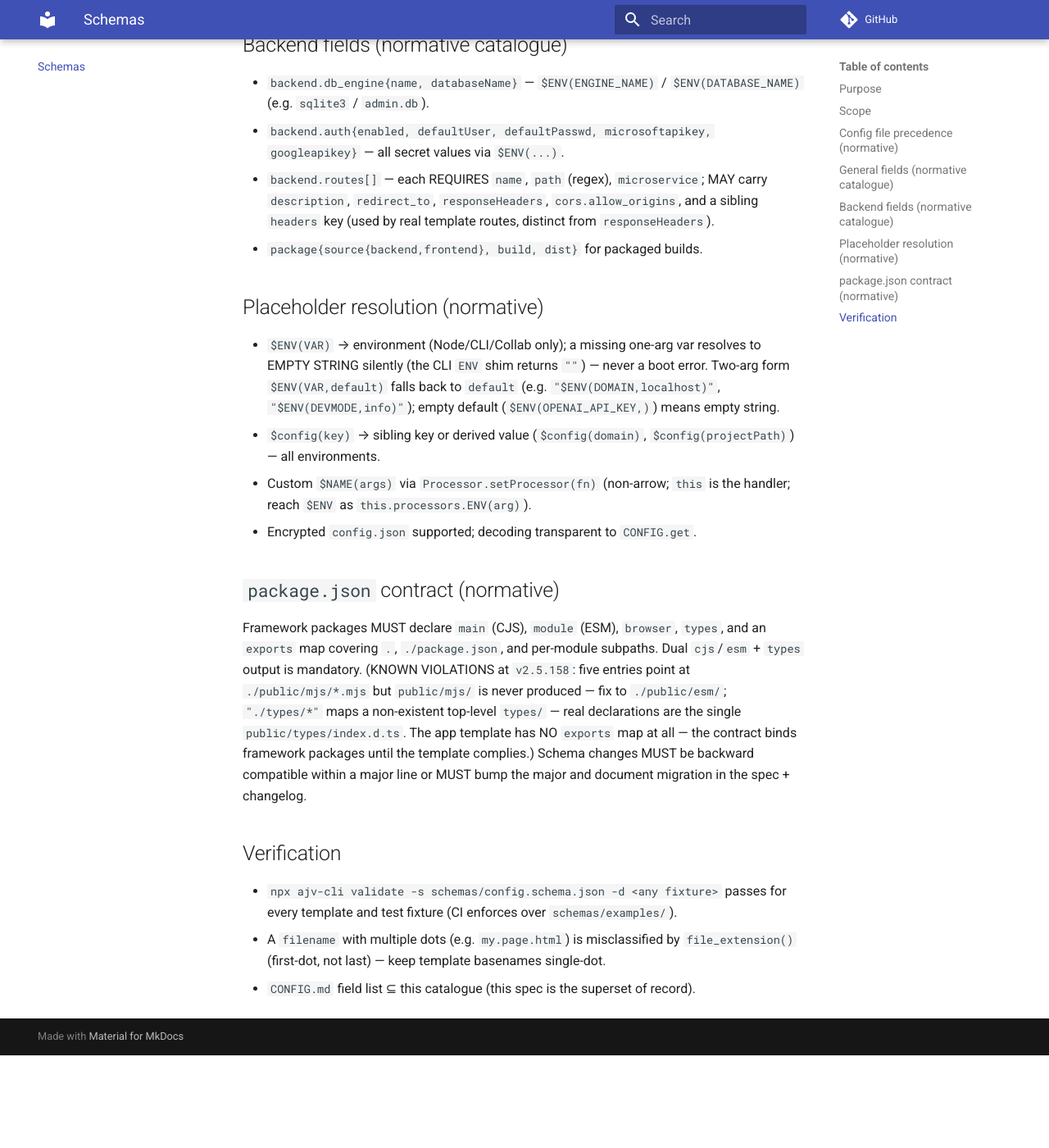
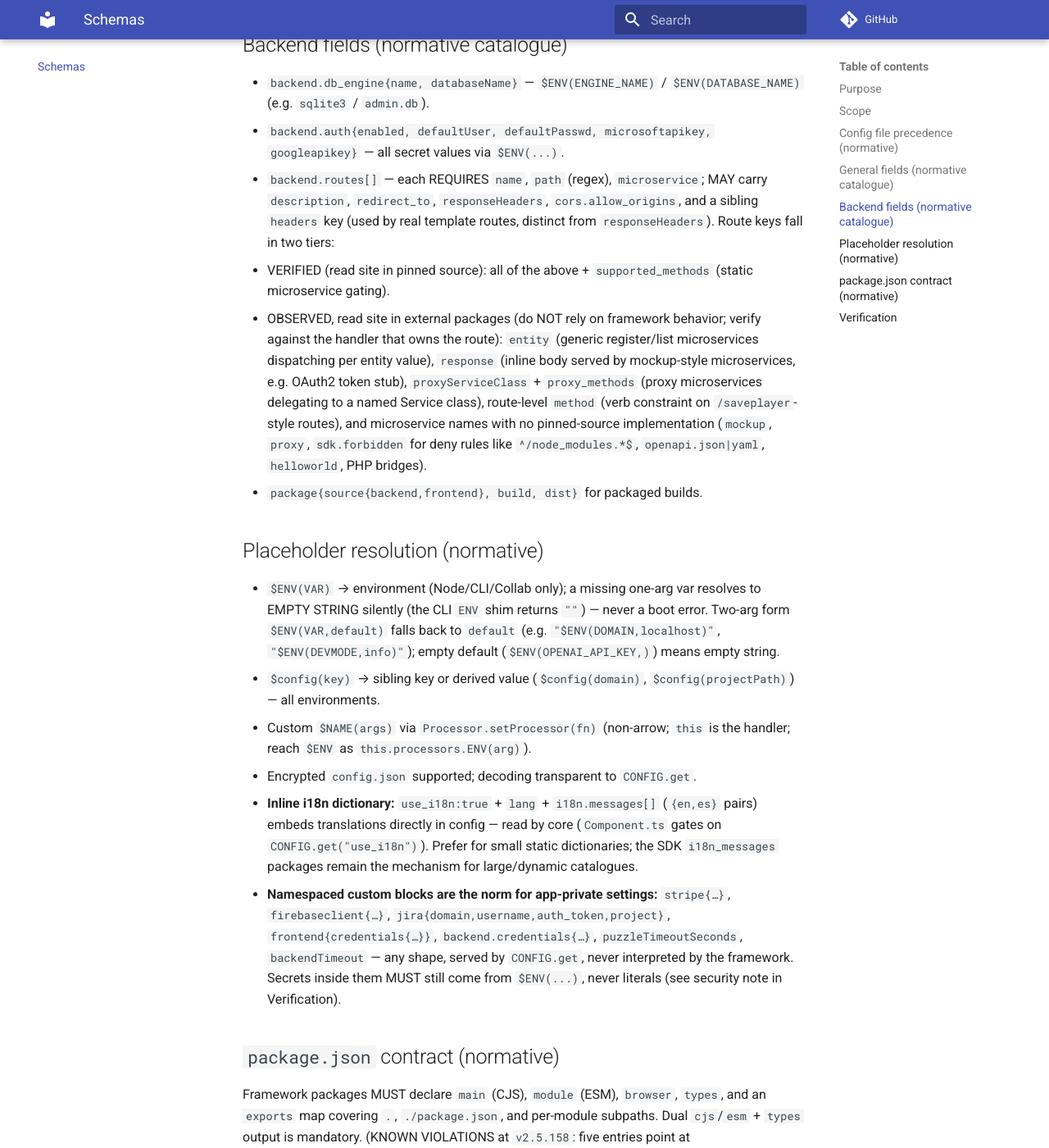
Before and after one commit to QCObjects/product-specs, an MkDocs documentation site: the page built from docs/12-schemas.md, in a window 1280 px wide and 1400 px high, scrolled down 1513 px. Shown: the whole window at 82% size. Built offline with MkDocs 1.6.1 and Material for MkDocs 9.7.7, drawn with Linux system fonts in a browser that asks for light colours; comment, search, counter and statistics services are not loaded; before the commit the page ends 2800 px from its top, so only the background shows below that; some of the changed text lies outside the part shown.

Commit message:
feat: route vocabulary tiers, inline i18n, custom blocks, secrets rule (12)

```diff
--- a/docs/12-schemas.md
+++ b/docs/12-schemas.md
@@ -60,7 +60,18 @@ Machine schema: `schemas/config.schema.json`; fixtures: `schemas/examples/*.json
 - `backend.routes[]` — each REQUIRES `name`, `path` (regex), `microservice`;
   MAY carry `description`, `redirect_to`, `responseHeaders`, `cors.allow_origins`,
   and a sibling `headers` key (used by real template routes, distinct from
-  `responseHeaders`).
+  `responseHeaders`). Route keys fall in two tiers:
+  - VERIFIED (read site in pinned source): all of the above + `supported_methods`
+    (static microservice gating).
+  - OBSERVED, read site in external packages (do NOT rely on framework
+    behavior; verify against the handler that owns the route): `entity`
+    (generic register/list microservices dispatching per entity value),
+    `response` (inline body served by mockup-style microservices, e.g. OAuth2
+    token stub), `proxyServiceClass` + `proxy_methods` (proxy microservices
+    delegating to a named Service class), route-level `method` (verb constraint
+    on `/saveplayer`-style routes), and microservice names with no pinned-source
+    implementation (`mockup`, `proxy`, `sdk.forbidden` for deny rules like
+    `^/node_modules.*$`, `openapi.json|yaml`, `helloworld`, PHP bridges).
 - `package{source{backend,frontend}, build, dist}` for packaged builds.
 
 ## Placeholder resolution (normative)
@@ -75,6 +86,17 @@ Machine schema: `schemas/config.schema.json`; fixtures: `schemas/examples/*.json
 - Custom `$NAME(args)` via `Processor.setProcessor(fn)` (non-arrow; `this` is
   the handler; reach `$ENV` as `this.processors.ENV(arg)`).
 - Encrypted `config.json` supported; decoding transparent to `CONFIG.get`.
+- **Inline i18n dictionary:** `use_i18n:true` + `lang` + `i18n.messages[]`
+  (`{en,es}` pairs) embeds translations directly in config — read by core
+  (`Component.ts` gates on `CONFIG.get("use_i18n")`). Prefer for small static
+  dictionaries; the SDK `i18n_messages` packages remain the mechanism for
+  large/dynamic catalogues.
+- **Namespaced custom blocks are the norm for app-private settings:**
+  `stripe{…}`, `firebaseclient{…}`, `jira{domain,username,auth_token,project}`,
+  `frontend{credentials{…}}`, `backend.credentials{…}`, `puzzleTimeoutSeconds`,
+  `backendTimeout` — any shape, served by `CONFIG.get`, never interpreted by
+  the framework. Secrets inside them MUST still come from `$ENV(...)`, never
+  literals (see security note in Verification).
 
 ## `package.json` contract (normative)
 
@@ -96,3 +118,8 @@ major and document migration in the spec + changelog.
 - A `filename` with multiple dots (e.g. `my.page.html`) is misclassified by
   `file_extension()` (first-dot, not last) — keep template basenames single-dot.
 - `CONFIG.md` field list ⊆ this catalogue (this spec is the superset of record).
+- ⚠️ SECURITY: never commit literal secrets in `config.json` (passwords, API
+  keys, tokens) and never paste real configs into chats/logs — reference
+  configs circulating with plaintext Gmail passwords, Printful keys, Stripe
+  keys, and Firebase keys MUST be treated as compromised: rotate every
+  credential, then move all secrets behind `$ENV(...)`.
```
